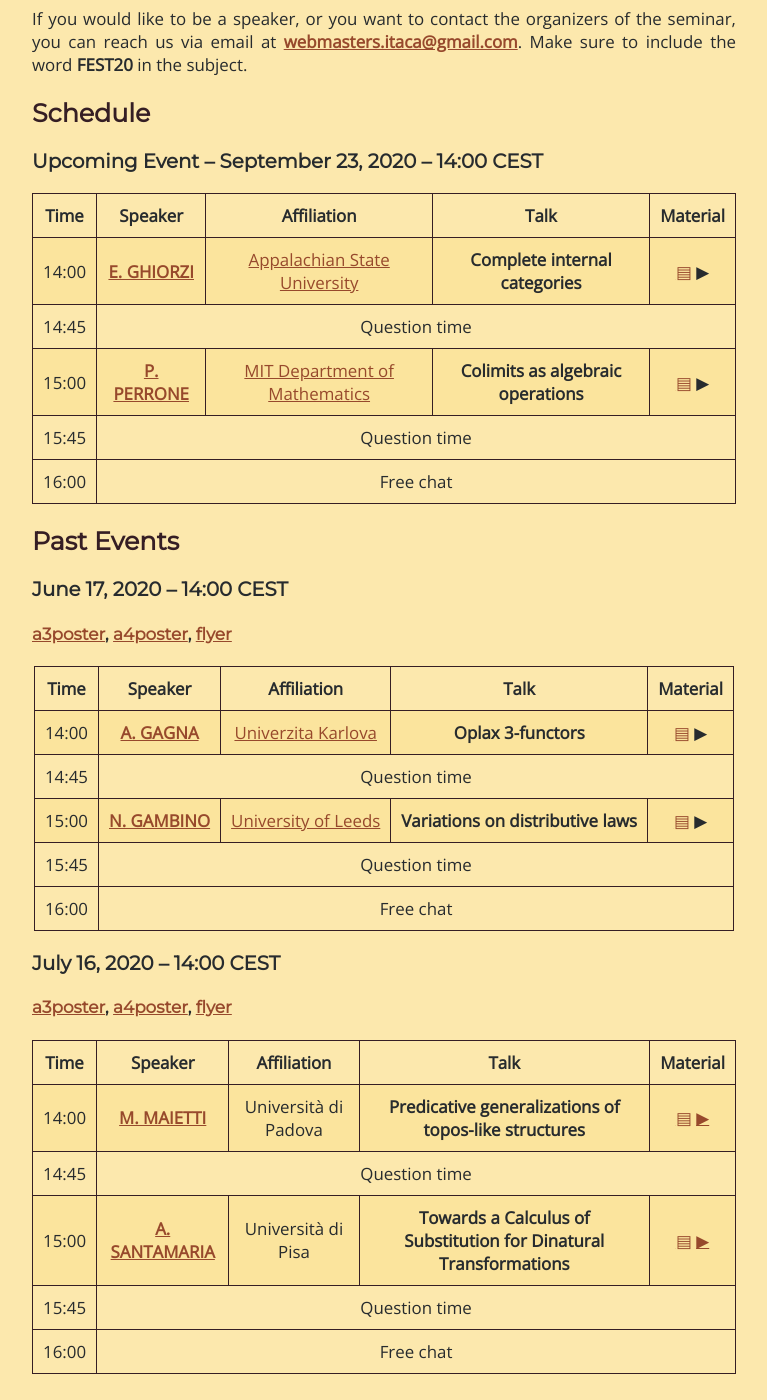
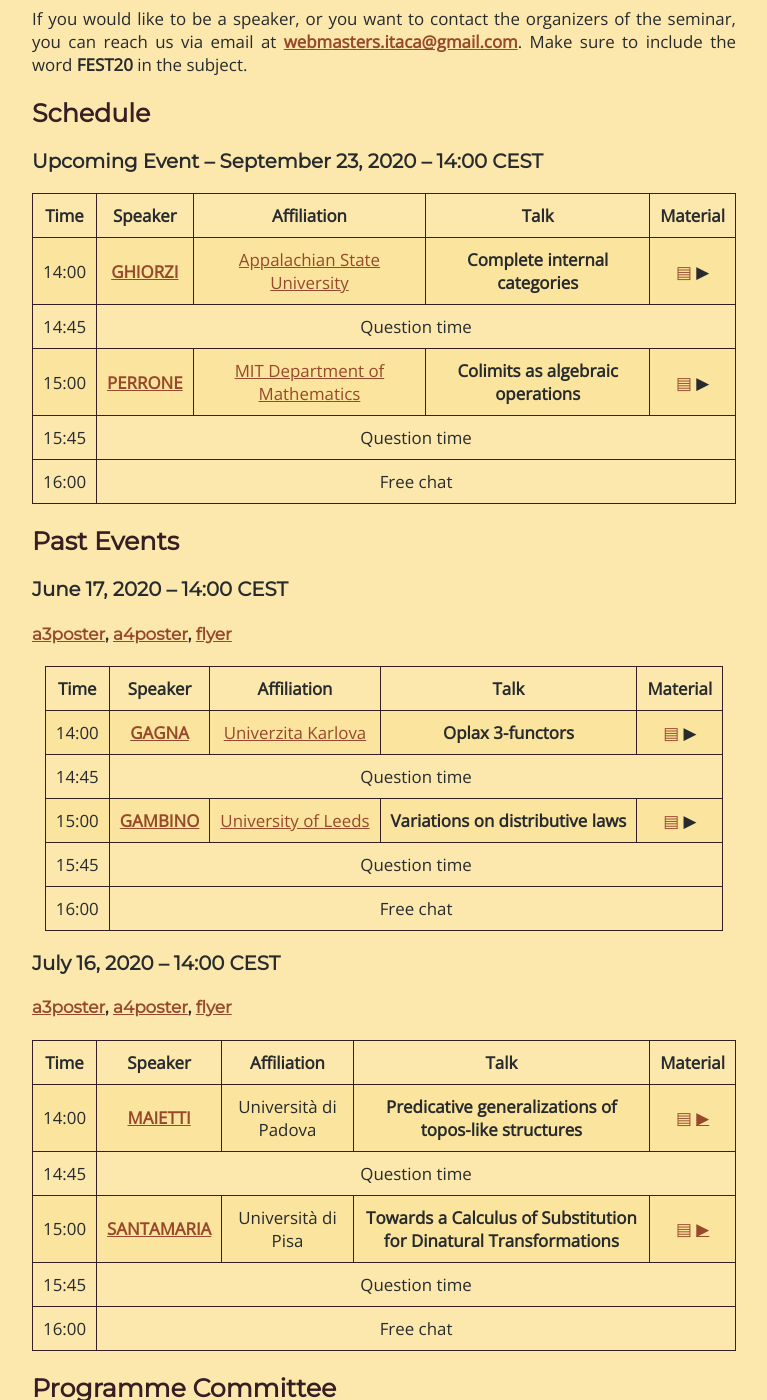
Before and after one commit to Progetto-ItaCa/Progetto-ItaCa.github.io, a Jekyll site: the page built from pages/fest.md, in a window 1280 px wide and 1400 px high, scrolled down 367 px. Shown: the whole window, without its empty margins (256-1023 px from the left). Built offline with Jekyll 4.4.1, drawn with Linux system fonts in a browser that asks for light colours; our own code applies the rules of GitHub Pages for plain Markdown files.

Commit message:
little update

```diff
--- a/pages/fest.md
+++ b/pages/fest.md
@@ -34,7 +34,7 @@ If you would like to be a speaker, or you want to contact the organizers of the
   <tbody>
     <tr style="background-color:#fbe49d	">
       <td style="text-align: center">14:00</td>
-      <td style="text-align: center"><a href="https://compsci.appstate.edu/faculty-staff/dr-enrico-ghiorzi" target="_blank"><strong>E. GHIORZI</strong></a></td>
+      <td style="text-align: center"><a href="https://compsci.appstate.edu/faculty-staff/dr-enrico-ghiorzi" target="_blank"><strong>GHIORZI</strong></a></td>
       <td style="text-align: center"><a href="">Appalachian State University</a></td>
       <td style="text-align: center"><b>Complete internal categories</b></td>
       <td style="text-align: center"><a href="#ghiorzi-abs">▤</a> ▶</td>
@@ -45,7 +45,7 @@ If you would like to be a speaker, or you want to contact the organizers of the
     </tr>
     <tr style="background-color:#fbe49d">
       <td style="text-align: center">15:00</td>
-      <td style="text-align: center"><a href="http://www.paoloperrone.org" target="_blank"><strong>P. PERRONE</strong></a></td>
+      <td style="text-align: center"><a href="http://www.paoloperrone.org" target="_blank"><strong>PERRONE</strong></a></td>
       <td style="text-align: center"><a href="">MIT Department of Mathematics</a></td>
       <td style="text-align: center"><b>Colimits as algebraic operations</b></td>
       <td style="text-align: center"><a href="#perrone-abs">▤</a> ▶</td>
@@ -81,7 +81,7 @@ If you would like to be a speaker, or you want to contact the organizers of the
   <tbody>
     <tr style="background-color:#fbe49d	">
       <td style="text-align: center">14:00</td>
-      <td style="text-align: center"><a href="https://sites.google.com/view/andreagagna/home" target="_blank"><strong>A. GAGNA</strong></a></td>
+      <td style="text-align: center"><a href="https://sites.google.com/view/andreagagna/home" target="_blank"><strong>GAGNA</strong></a></td>
       <td style="text-align: center"><a href="https://cuni.cz/uken-1.html">Univerzita Karlova</a></td>
       <td style="text-align: center"><b>Oplax 3-functors</b></td>
       <td style="text-align: center"><a href="#gagna-abs">▤</a> ▶</td>
@@ -92,7 +92,7 @@ If you would like to be a speaker, or you want to contact the organizers of the
     </tr>
     <tr style="background-color:#fbe49d">
       <td style="text-align: center">15:00</td>
-      <td style="text-align: center"><a href="http://www1.maths.leeds.ac.uk/~pmtng/" target="_blank"><strong>N. GAMBINO</strong></a></td>
+      <td style="text-align: center"><a href="http://www1.maths.leeds.ac.uk/~pmtng/" target="_blank"><strong>GAMBINO</strong></a></td>
       <td style="text-align: center"><a href="https://eps.leeds.ac.uk/maths">University of Leeds</a></td>
       <td style="text-align: center"><b>Variations on distributive laws</b></td>
       <td style="text-align: center"><a href="#gambino-abs">▤</a> ▶</td>
@@ -127,7 +127,7 @@ If you would like to be a speaker, or you want to contact the organizers of the
   <tbody>
     <tr style="background-color:#fbe49d">
       <td style="text-align: center">14:00</td>
-      <td style="text-align: center"><a href="https://www.math.unipd.it/~maietti/" target="_blank"><strong>M. MAIETTI</strong></a></td>
+      <td style="text-align: center"><a href="https://www.math.unipd.it/~maietti/" target="_blank"><strong>MAIETTI</strong></a></td>
       <td style="text-align: center">Università di Padova</td>
       <td style="text-align: center"><b>Predicative generalizations of topos-like structures</b></td>
       <td style="text-align: center"><a href="#milly-abs">▤</a> <a href="https://www.youtube.com/watch?v=1zrLKweanGY">▶</a></td>
@@ -138,7 +138,7 @@ If you would like to be a speaker, or you want to contact the organizers of the
     </tr>
     <tr style="background-color:#fbe49d">
       <td style="text-align: center">15:00</td>
-      <td style="text-align: center"><a href="https://www.researchgate.net/profile/Alessio_Santamaria" target="_blank"><strong>A. SANTAMARIA</strong></a></td>
+      <td style="text-align: center"><a href="https://www.researchgate.net/profile/Alessio_Santamaria" target="_blank"><strong>SANTAMARIA</strong></a></td>
       <td style="text-align: center">Università di Pisa</td>
       <td style="text-align: center"><b>Towards a Calculus of Substitution for Dinatural Transformations</b></td>
       <td style="text-align: center"><a href="#santamaria-abs">▤</a> <a href="https://www.youtube.com/watch?v=uMK92t4rblY">▶</a></td>
```
